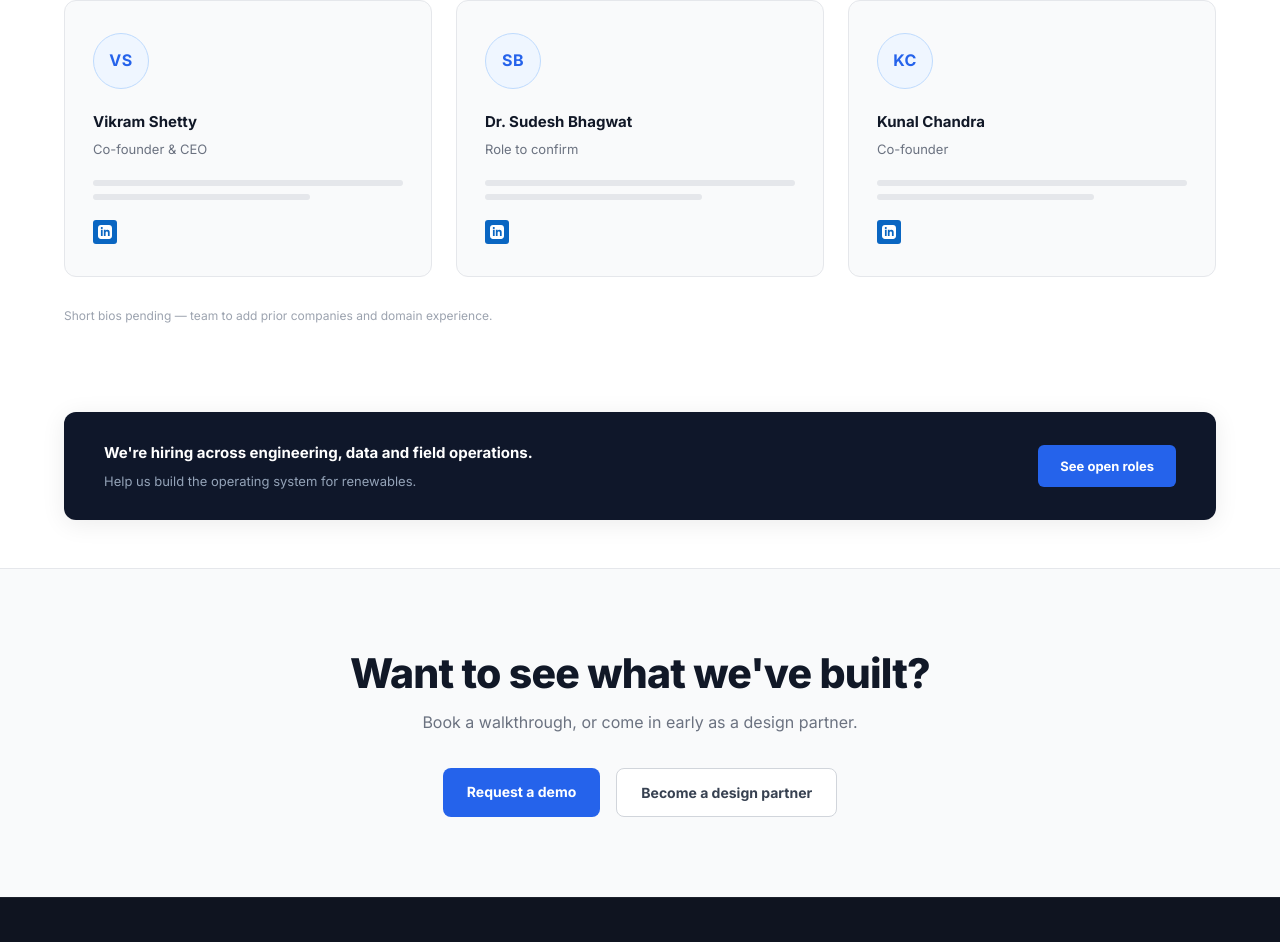
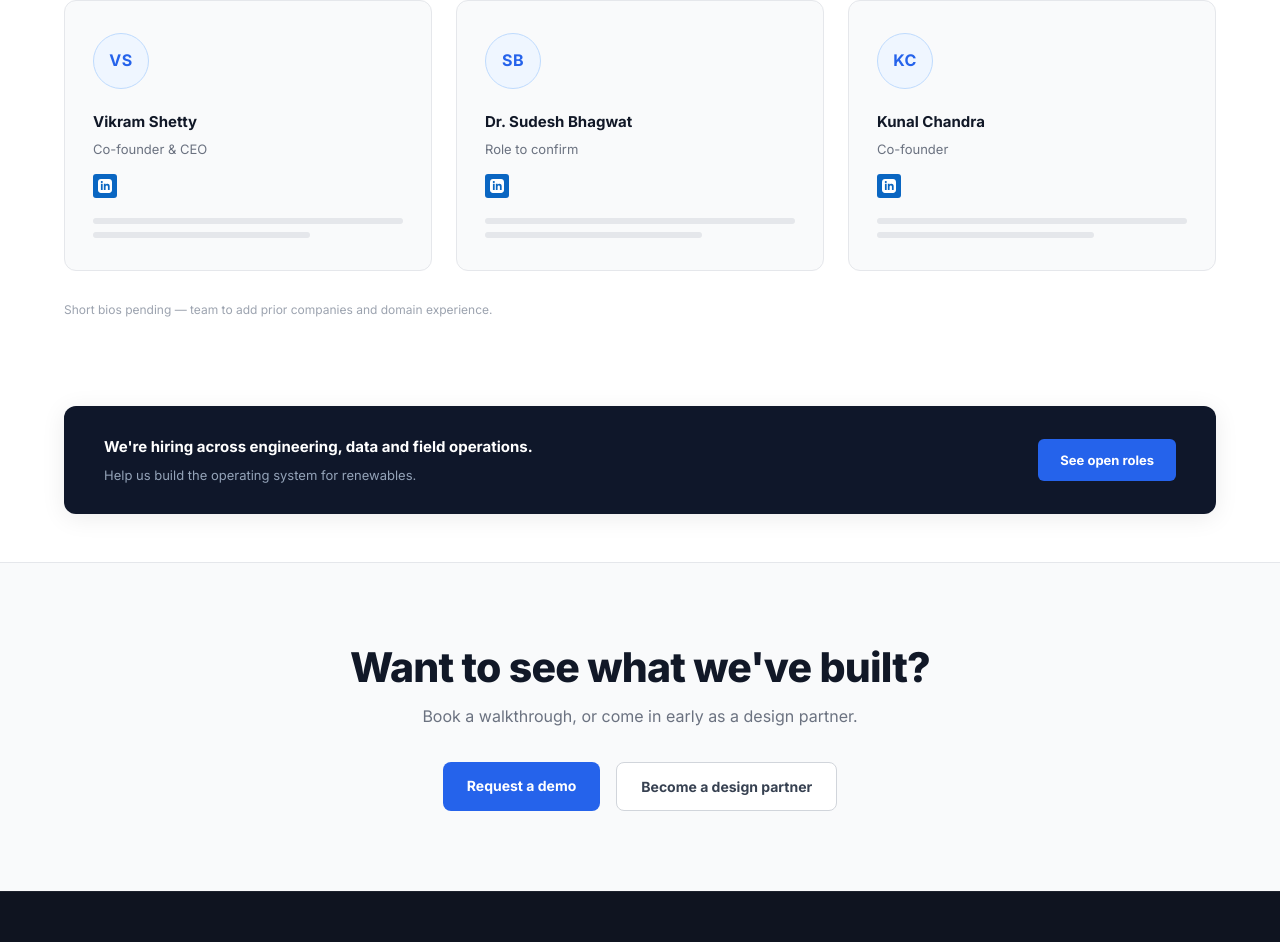
Before and after one commit to shubhamlabade2026/Solar-Key, a Next.js app: page /company in a window 1280 px wide. Shown: the part 1242-2184 px from the top of the page. Built offline with nearby package versions, Linux system fonts and the light colour scheme.

Commit message:
feat: adjust linkedin links and position under name

```diff
--- a/src/components/company/TeamSection.jsx
+++ b/src/components/company/TeamSection.jsx
@@ -15,7 +15,7 @@ const teamMembers = [
     initials: 'SB',
     name: 'Dr. Sudesh Bhagwat',
     role: 'Role to confirm',
-    linkedin: 'https://www.linkedin.com/company/solarkey-ai/'
+    linkedin: 'https://www.linkedin.com/in/dr-sudesh-bhagwat'
   },
   {
     id: 3,
@@ -49,14 +49,8 @@ export default function TeamSection() {
               <div className="comp-team-info">
                 <h3 className="comp-team-name">{member.name}</h3>
                 <span className="comp-team-role">{member.role}</span>
-              </div>
-              {/* Skeleton bio representation */}
-              <div className="comp-team-bio-skeleton">
-                <div className="comp-team-bio-line" />
-                <div className="comp-team-bio-line comp-team-bio-line--short" />
-              </div>
                 {/* LinkedIn icon link */}
-              <div className="comp-team-social-box">
+                <div className="comp-team-social-box" style={{ marginTop: '10px' }}>
                   <a
                     href={member.linkedin}
                     className="comp-team-linkedin-btn"
@@ -70,6 +64,12 @@ export default function TeamSection() {
                   </a>
                 </div>
               </div>
+              {/* Skeleton bio representation */}
+              <div className="comp-team-bio-skeleton">
+                <div className="comp-team-bio-line" />
+                <div className="comp-team-bio-line comp-team-bio-line--short" />
+              </div>
+            </div>
           ))}
         </div>
 
```
Lines whose indentation alone changed are shown as unchanged.
